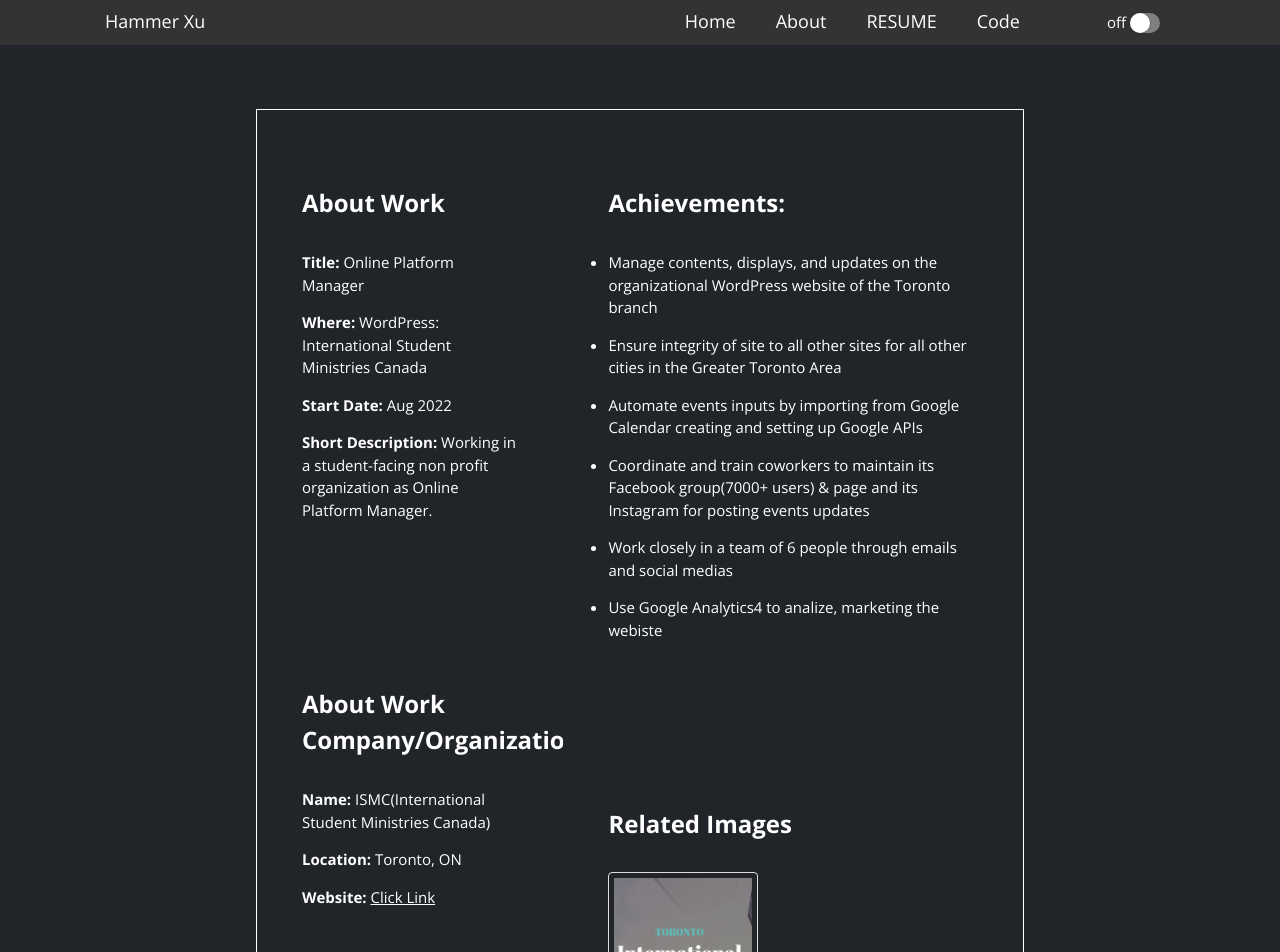
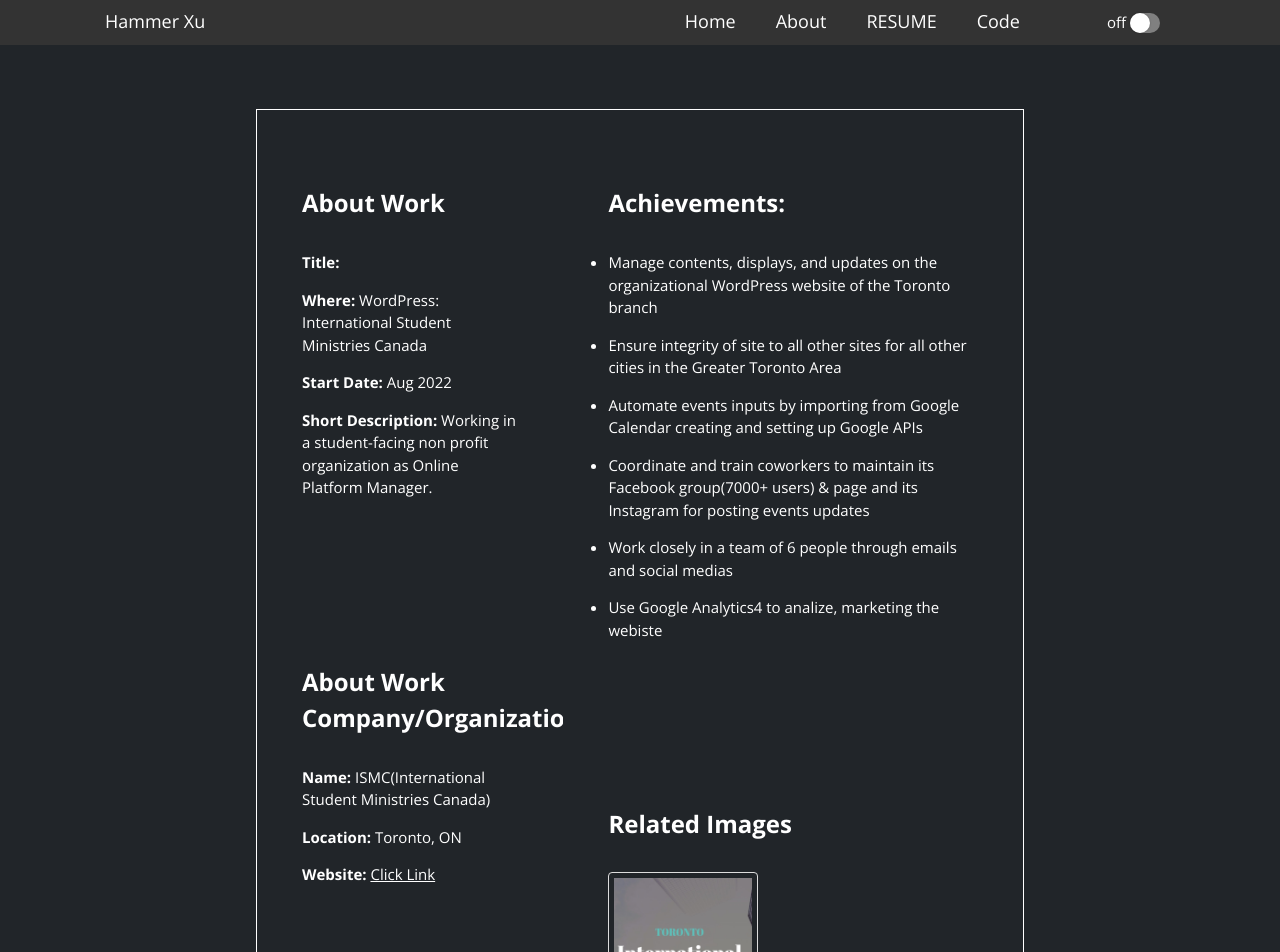
Before and after one commit to hammrxu/react-webiste-1, a React (Create React App) app: page /works/f/01 in a window 1280 px wide. Shown: the top 952 px of the page. Built offline with nearby package versions, Linux system fonts and the light colour scheme.

Commit message:
modulize

```diff
--- a/src/components/works/WorkTemplate.js
+++ b/src/components/works/WorkTemplate.js
@@ -25,44 +25,33 @@ function WorkTemplate(props) {
                 <div className='work_display_area'>
                     <div className='work_display_left work_display_split'>
                         <div className='work_basic_info_group'>
-                            <div className='work-title'>About Work</div>
-                            <p><strong>Title: </strong>{props.title_name}</p>
-                            <p><strong>Where:</strong> {props.work_name}</p>
-                            {work_link_display ? <p><strong>Demo:</strong> <a href={props.work_link} target='_blank' rel="noreferrer">Click Link</a></p> : ''}
-                            <p><strong>Start Date:</strong> {props.work_start}</p>
-                            <p><strong>Short Description:</strong> {props.work_desc}</p>
+                            <PartAboutWork
+                                title={props.title_name}
+                                work_name={props.work_name}
+                                work_link_display={work_link_display}
+                                work_link={props.work_link}
+                                work_start={props.work_start}
+                                work_desc={props.work_desc}
+                            />
                         </div>
                         <div className='work_company_info_group'>
-                            <div className='work-title'>About Work Company/Organization</div>
-                            <p><strong>Name:</strong> {props.company_name}</p>
-                            <p><strong>Location:</strong> {props.company_location}</p>
-                            <p><strong>Website:</strong>  <a href={props.company_website} target='_blank' rel="noreferrer">Click Link</a></p>
+                            <PartAboutCompany
+                                company_name={props.company_name}
+                                company_location={props.company_location}
+                                company_website={props.company_website}
+                            />
                         </div>
                     </div>
                     <div className='work_display_right work_display_split'>
-                        <div className='work_highlights_info_group'>
-                            <div className='work_achievements'>
-                                <div className='work-title'>Achievements: </div>
-                                <ul className='ach-list'>
-                                    {ach_listItems}
-                                </ul>
-                            </div>
-                        </div>
-                        <div className='work_img_carousel_group'>
-                            <div className='work-title'>Related Images</div>
-                            {/* <div>Relative Images Component Placeholder</div> */}
-                            <div className='img-list'>
-                                {img_listItems}
-                            </div>
-                        </div>
-                        <div className='work_skills_used_group'>
-                            <div className='work_skills_used'>
-                                <div className='work-title'>Skills: </div>
-                                <ul className='skill-list'>
-                                    {skill_listItems}
-                                </ul>
-                            </div>
-                        </div>
+                        <PartAchievements
+                            list={ach_listItems}
+                        />
+                        <PartImgs
+                            list={img_listItems}
+                        />
+                        <PartSkills
+                            list={skill_listItems}
+                        />
                     </div>
                 </div>
             </div>
@@ -70,4 +59,76 @@ function WorkTemplate(props) {
     );
 }
 
+function PartAboutWork(props) {
+    const work_link_display = props.work_link_display
+    return (
+        <>
+            <div className='work-title'>About Work</div>
+            <p><strong>Title: </strong>{props.title_name}</p>
+            <p><strong>Where:</strong> {props.work_name}</p>
+            {work_link_display ? <p><strong>Demo:</strong> <a href={props.work_link} target='_blank' rel="noreferrer">Click Link</a></p> : ''}
+            <p><strong>Start Date:</strong> {props.work_start}</p>
+            <p><strong>Short Description:</strong> {props.work_desc}</p>
+        </>
+    );
+}
+
+function PartAboutCompany(props) {
+    return (
+        <>
+            <div className='work-title'>About Work Company/Organization</div>
+            <p><strong>Name:</strong> {props.company_name}</p>
+            <p><strong>Location:</strong> {props.company_location}</p>
+            <p><strong>Website:</strong>  <a href={props.company_website} target='_blank' rel="noreferrer">Click Link</a></p>
+        </>
+    );
+}
+
+function PartAchievements(props) {
+    return (
+        <>
+            <div className='work_highlights_info_group'>
+                <div className='work_achievements'>
+                    <div className='work-title'>Achievements: </div>
+                    <ul className='ach-list'>
+                        {props.list}
+                    </ul>
+                </div>
+            </div>
+        </>
+    );
+}
+function PartImgs(props) {
+    return (
+        <>
+            <div className='work_img_carousel_group'>
+                <div className='work-title'>Related Images</div>
+                {/* <div>Relative Images Component Placeholder</div> */}
+                <div className='img-list'>
+                    {props.list}
+                </div>
+            </div>
+        </>
+    );
+}
+function PartSkills(props) {
+    return (
+        <>
+            <div className='work_skills_used_group'>
+                <div className='work_skills_used'>
+                    <div className='work-title'>Skills: </div>
+                    <ul className='skill-list'>
+                        {props.list}
+                    </ul>
+                </div>
+            </div>
+        </>
+    );
+}
+
+
+// WorkTemplate.defaultProps = {
+
+// }
+
 export default WorkTemplate;
```
